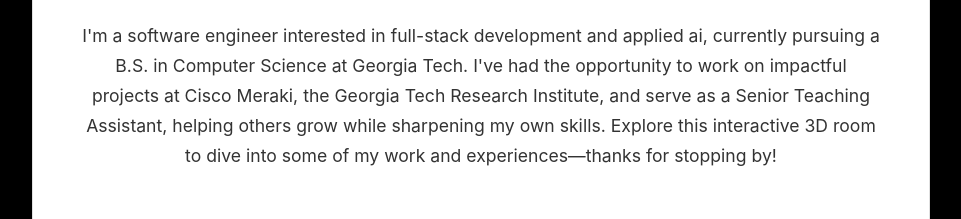
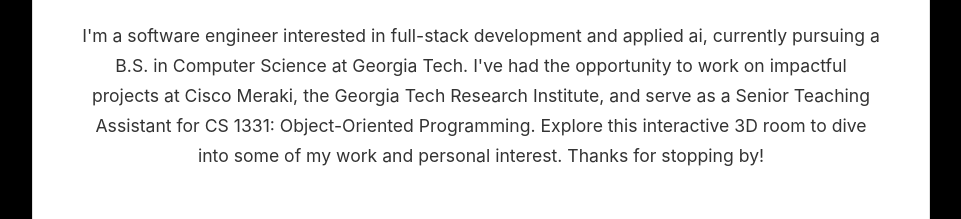
Before and after one commit to aadarshb123/portfolio, a website built with Vite: page index.html in a window 1280 px wide. Shown: the part 177-396 px from the top of the page, without its empty margins (159-1120 px from the left). Built offline with nearby package versions, Linux system fonts and the light colour scheme; no server answers; files whose address does not match are found by name.

Commit message:
changed description

```diff
--- a/index.html
+++ b/index.html
@@ -33,11 +33,11 @@
       <button id="close-intro" class="projects-close-btn" title="Close">&times;</button>
       <h1 class="projects-header">Hey, I'm Aadarsh Battula!</h1>
       <div class="projects-content">
-        I'm a software engineer interested in full-stack development and applied ai, currently pursuing a B.S. in Computer Science at Georgia Tech. I've had the opportunity to work on impactful projects at Cisco Meraki, the Georgia Tech Research Institute, and serve as a Senior Teaching Assistant, helping others grow while sharpening my own skills. Explore this interactive 3D room to dive into some of my work and experiences—thanks for stopping by!
+        I'm a software engineer interested in full-stack development and applied ai, currently pursuing a B.S. in Computer Science at Georgia Tech. I've had the opportunity to work on impactful projects at Cisco Meraki, the Georgia Tech Research Institute, and serve as a Senior Teaching Assistant for CS 1331: Object-Oriented Programming. Explore this interactive 3D room to dive into some of my work and personal interest. Thanks for stopping by!
       </div>
 
       <div class="contact-section">
-        <h2 style="font-size: 1.5rem; margin-bottom: 1rem; color: #1a2a3a;">Contact Me</h2>
+        <h2 style="font-size: 1.5rem; margin-bottom: 1rem; color: #1a2a3a;">Contact Me </h2>
         <div class="contact-links">
           <a href="mailto:aadarshb123@gmail.com?subject=Hello%20from%20your%20Portfolio!" class="contact-link" title="Send me an email">
             <svg width="20" height="20" viewBox="0 0 24 24" fill="currentColor">
```
